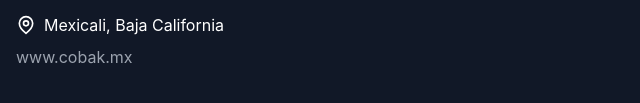
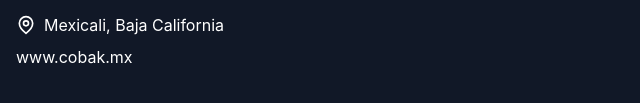
Before and after one commit to jskfox/astro-virtualoffice-landing, an Astro site: page / in a window 1280 px wide. Shown: the part 2505-2608 px from the top of the page, 0-640 px from the left. Built offline with nearby package versions, Linux system fonts and the light colour scheme; Astro itself is replaced by a stand-in of ours.

Commit message:
fixing url color for accesibility

```diff
--- a/src/components/Footer.astro
+++ b/src/components/Footer.astro
@@ -14,7 +14,7 @@
         </div>
         <a
           href="https://www.cobak.mx"
-          class="text-gray-400 hover:text-primary transition-colors"
+          class="text-white hover:text-primary transition-colors"
         >
           www.cobak.mx
         </a>
```
